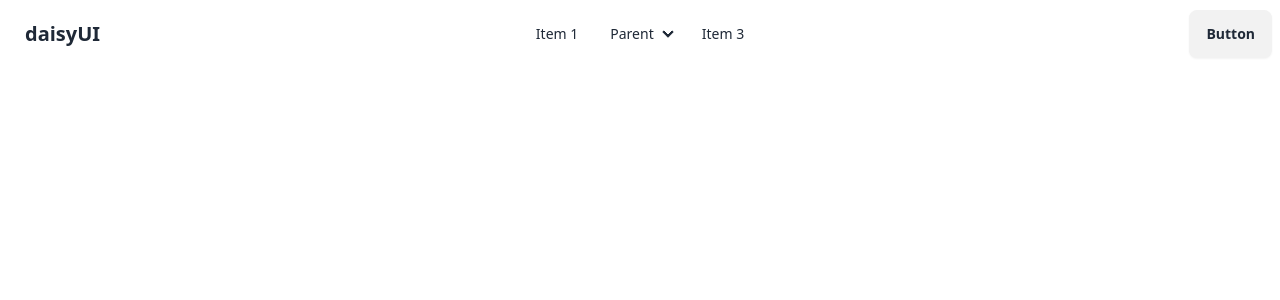
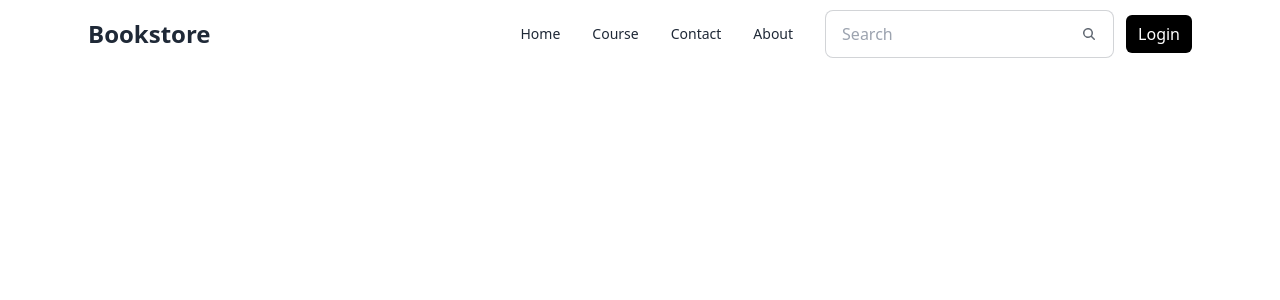
Before and after one commit to alice-moradiya/Full-stack-Project-MERN, a React (Vite) app in the folder Frontend/: page / in a window 1280 px wide. Shown: the top 300 px of the page. Built offline with nearby package versions, Linux system fonts and the light colour scheme.

Commit message:
Final Navbar

```diff
--- a/Frontend/src/components/navbar.jsx
+++ b/Frontend/src/components/navbar.jsx
@@ -1,9 +1,25 @@
 import React from "react";
 
 function navbar() {
+  const navItems = (
+    <>
+      <li>
+        <a>Home</a>
+      </li>
+      <li>
+        <a>Course</a>
+      </li>
+      <li>
+        <a>Contact</a>
+      </li>
+      <li>
+        <a>About</a>
+      </li>
+    </>
+  );
   return (
     <>
-      <div>
+      <div className="max-w-screen-2xl  container mx-auto md:px-20 px-4 ">
         <div className="navbar bg-base-100">
           <div className="navbar-start">
             <div className="dropdown">
@@ -31,52 +47,35 @@ function navbar() {
                 tabIndex={0}
                 className="menu menu-sm dropdown-content bg-base-100 rounded-box z-[1] mt-3 w-52 p-2 shadow"
               >
-                <li>
-                  <a>Item 1</a>
-                </li>
-                <li>
-                  <a>Parent</a>
-                  <ul className="p-2">
-                    <li>
-                      <a>Submenu 1</a>
-                    </li>
-                    <li>
-                      <a>Submenu 2</a>
-                    </li>
-                  </ul>
-                </li>
-                <li>
-                  <a>Item 3</a>
-                </li>
+                {navItems}
               </ul>
             </div>
-            <a className="btn btn-ghost text-xl">daisyUI</a>
+            <a className=" text-2xl font-bold cursor-pointer">Bookstore</a>
           </div>
-          <div className="navbar-center hidden lg:flex">
-            <ul className="menu menu-horizontal px-1">
-              <li>
-                <a>Item 1</a>
-              </li>
-              <li>
-                <details>
-                  <summary>Parent</summary>
-                  <ul className="p-2">
-                    <li>
-                      <a>Submenu 1</a>
-                    </li>
-                    <li>
-                      <a>Submenu 2</a>
-                    </li>
-                  </ul>
-                </details>
-              </li>
-              <li>
-                <a>Item 3</a>
-              </li>
-            </ul>
-          </div>
-          <div className="navbar-end">
-            <a className="btn">Button</a>
+          <div className="navbar-end space-x-3">
+            <div className="navbar-center hidden lg:flex">
+              <ul className="menu menu-horizontal px-1">{navItems}</ul>
+            </div>
+            <div className="hidden md:block"> {/* visible for medium screen or more. hidden from small screens */}
+              <label className="input input-bordered flex items-center gap-2">
+                <input type="text" className="grow" placeholder="Search" />
+                <svg
+                  xmlns="http://www.w3.org/2000/svg"
+                  viewBox="0 0 16 16"
+                  fill="currentColor"
+                  className="h-4 w-4 opacity-70"
+                >
+                  <path
+                    fillRule="evenodd"
+                    d="M9.965 11.026a5 5 0 1 1 1.06-1.06l2.755 2.754a.75.75 0 1 1-1.06 1.06l-2.755-2.754ZM10.5 7a3.5 3.5 0 1 1-7 0 3.5 3.5 0 0 1 7 0Z"
+                    clipRule="evenodd"
+                  />
+                </svg>
+              </label>
+            </div>
+            <div>
+              <a className="bg-black text-white px-3 py-2 rounded-md hover:bg-slate-800 duration-300 cursor-pointer">Login</a>
+            </div>
           </div>
         </div>
       </div>
```
